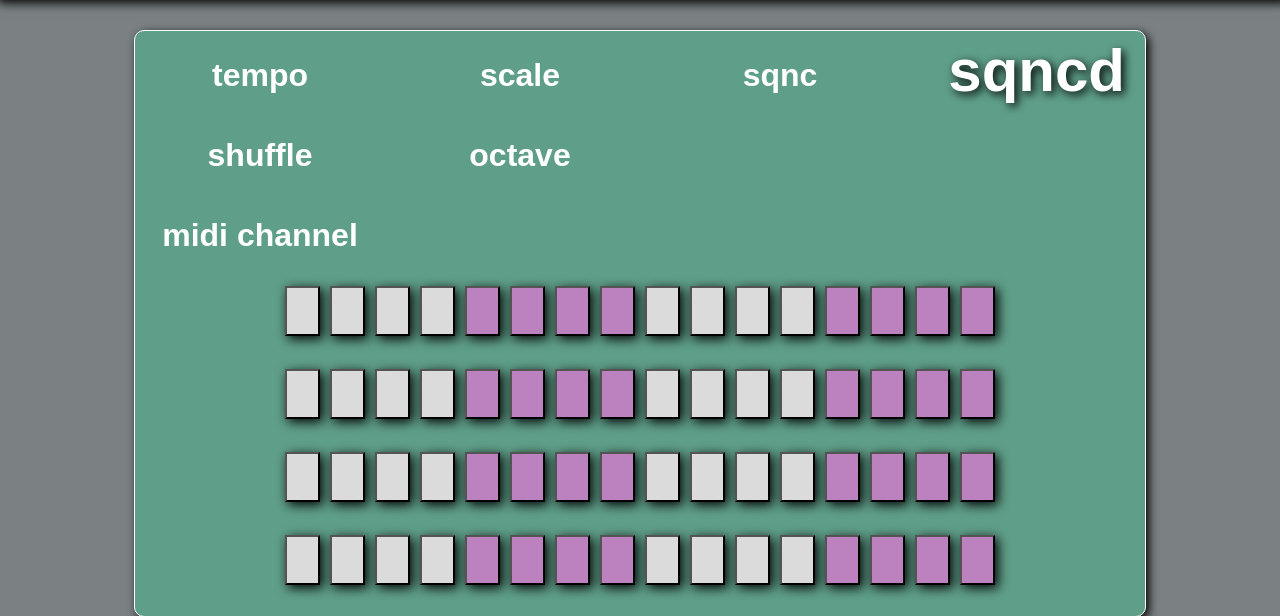
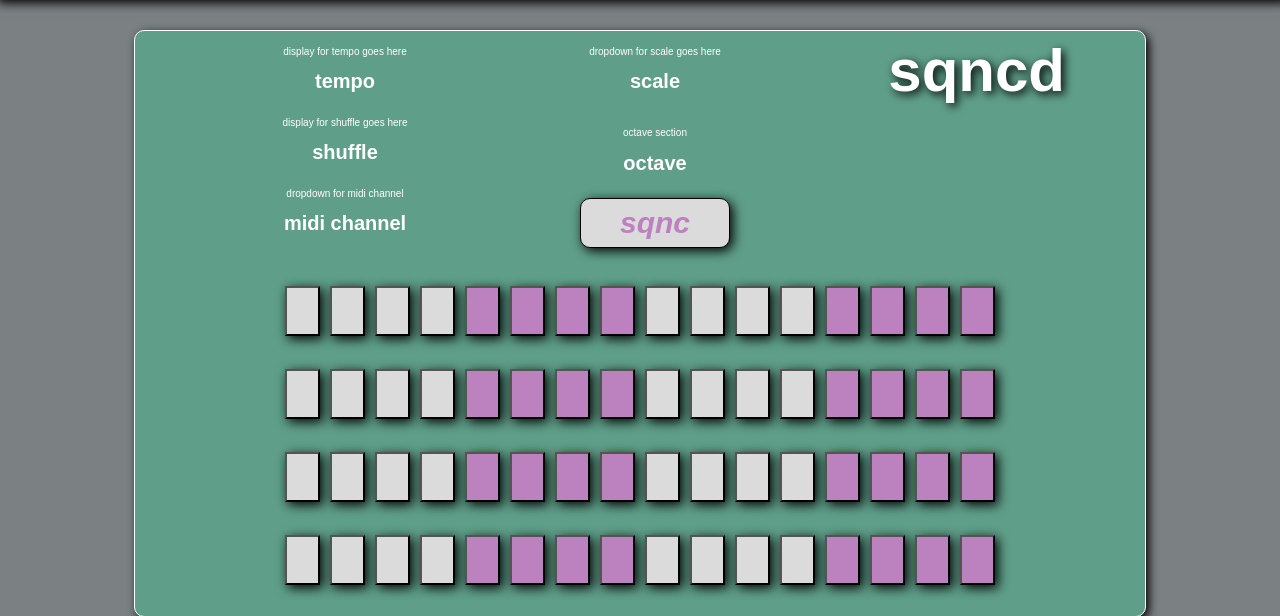
Before and after one commit to muno17/sqncd, a Flask app: page /sqncd in a window 1280 px wide. Shown: the part 55-671 px from the top of the page. Run offline with Flask 2, Linux system fonts and the light colour scheme.

Commit message:
add placeholders for buttons, create sqnc button

```diff
--- a/static/style.css
+++ b/static/style.css
@@ -67,29 +67,19 @@ a {
     justify-content: space-between;
 }
 
-.controls {
+.controlSection {
     display: flex;
     justify-content: space-evenly;
     gap: 10px;
     text-align: center;
 }
 
-.leftControls {
+.controls {
     display: flex;
     flex-direction: column;
-    width: 250px;
-}
-
-.midLeftControls {
-    display: flex;
-    flex-direction: column;
-    width: 250px;
-}
-
-.midRightControls {
-    display: flex;
-    flex-direction: column;
-    width: 250px;
+    justify-content: space-between;
+    width: 300px;
+    font-size: 10px;
 }
 
 .rightControls {
@@ -97,10 +87,18 @@ a {
     flex-direction: column;
     justify-content: flex-start;
     text-align: right;
-    width: 200px;
-    margin-left: 30px;
+    width: 250px;
+    margin-left: 20px;
 }
 
+#sqnc {
+    width: 150px;
+    border-style: solid;
+    border-width: 1px;
+    border-radius: 10px;
+    font-size: 30px;
+    color: #BC81BF;
+}
 
 #logo {
     color: white;
--- a/templates/sqncd.html
+++ b/templates/sqncd.html
@@ -7,18 +7,33 @@
 {% block main %}
 
     <div class="sqncd">
-        <div class="controls">
-            <div class="leftControls">
+        <div class="controlSection">
+            <div class="leftControls controls">
+                <div class="tempo">
+                    <p>display for tempo goes here</p>
                     <h1>tempo</h1>
+                </div>
+                <div class="shuffle">
+                    <p>display for shuffle goes here</p>
                     <h1>shuffle</h1>
+                </div>
+                <div class="midi">
+                    <p>dropdown for midi channel</p>
                     <h1>midi channel</h1>
                 </div>
-            <div class="midLeftControls">
+            </div>
+            <div class="midLeftControls controls">
+                <div class="scale">
+                    <p>dropdown for scale goes here</p>
                     <h1>scale</h1>
+                </div>
+                <div class="octave">
+                    <p>octave section</p>
                     <h1>octave</h1>
                 </div>
-            <div class="midRightControls">
-                <h1>sqnc</h1>
+                <div class="sqnc">
+                    <button id="sqnc"><em><strong>sqnc</strong></em></button>
+                </div>
             </div>
             <div class="rightControls">
                 <h1 id="logo">sqncd</h1>
```
Lines whose indentation alone changed are shown as unchanged.
